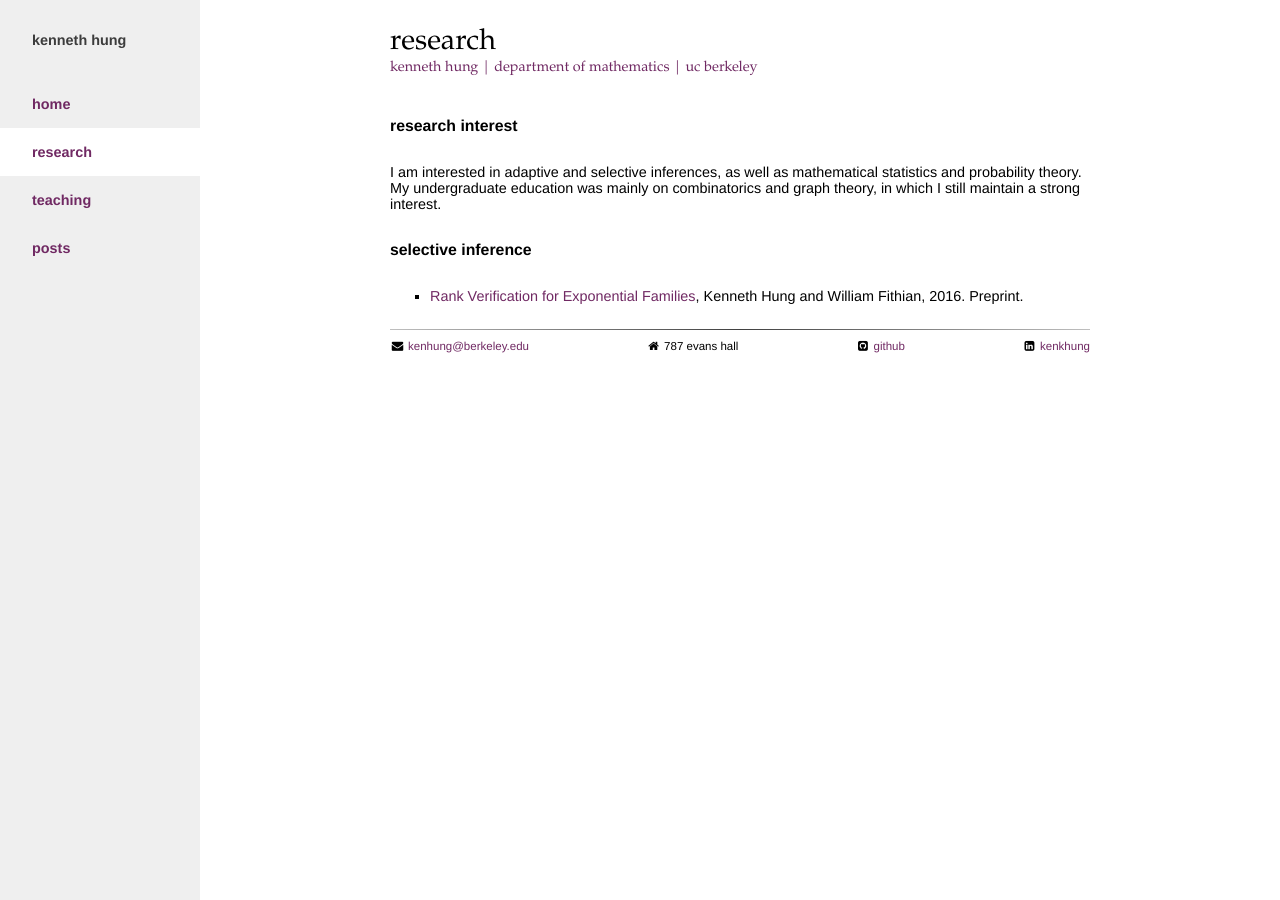
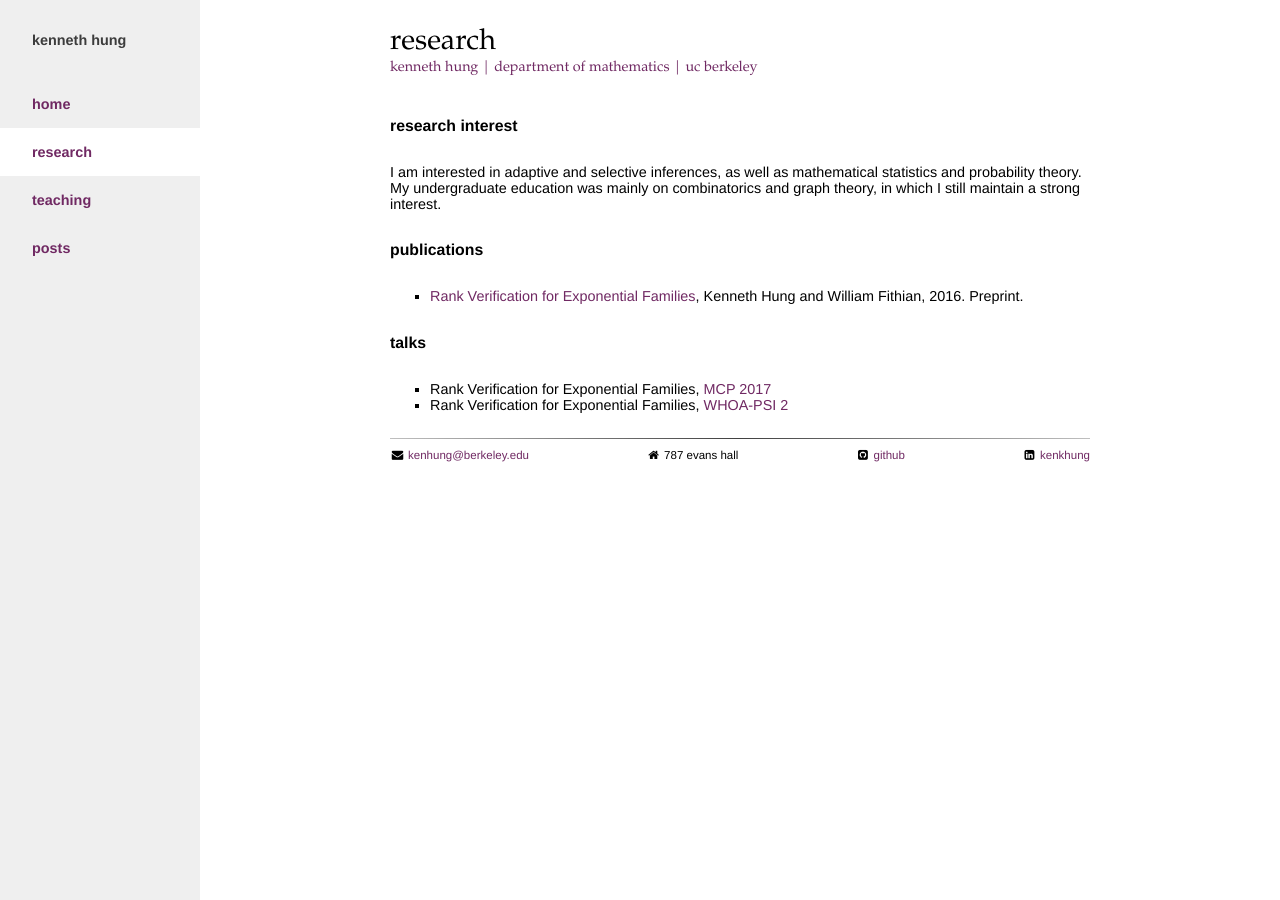
Before and after one commit to yiqunchen/kenhungkk.github.io, a Jekyll site: the page built from research.md, in a window 1280 px wide. Built offline with Jekyll 4.4.1, drawn with Linux system fonts in a browser that asks for light colours; nearby versions of some CDN libraries.

Commit message:
talks included

```diff
--- a/research.md
+++ b/research.md
@@ -7,6 +7,11 @@ navigation_weight: 1
 
 I am interested in adaptive and selective inferences, as well as mathematical statistics and probability theory. My undergraduate education was mainly on combinatorics and graph theory, in which I still maintain a strong interest.
 
-# Selective Inference
+# Publications
 
 - [Rank Verification for Exponential Families](http://arxiv.org/abs/1610.03944), Kenneth Hung and William Fithian, 2016. Preprint.
+
+# Talks
+
+- Rank Verification for Exponential Families, [MCP 2017](http://www.mcp-conference.org/hp/2017/)
+- Rank Verification for Exponential Families, [WHOA-PSI 2](http://www.math.wustl.edu/%7Ekuffner/WHOA-PSI-2.html)
```
